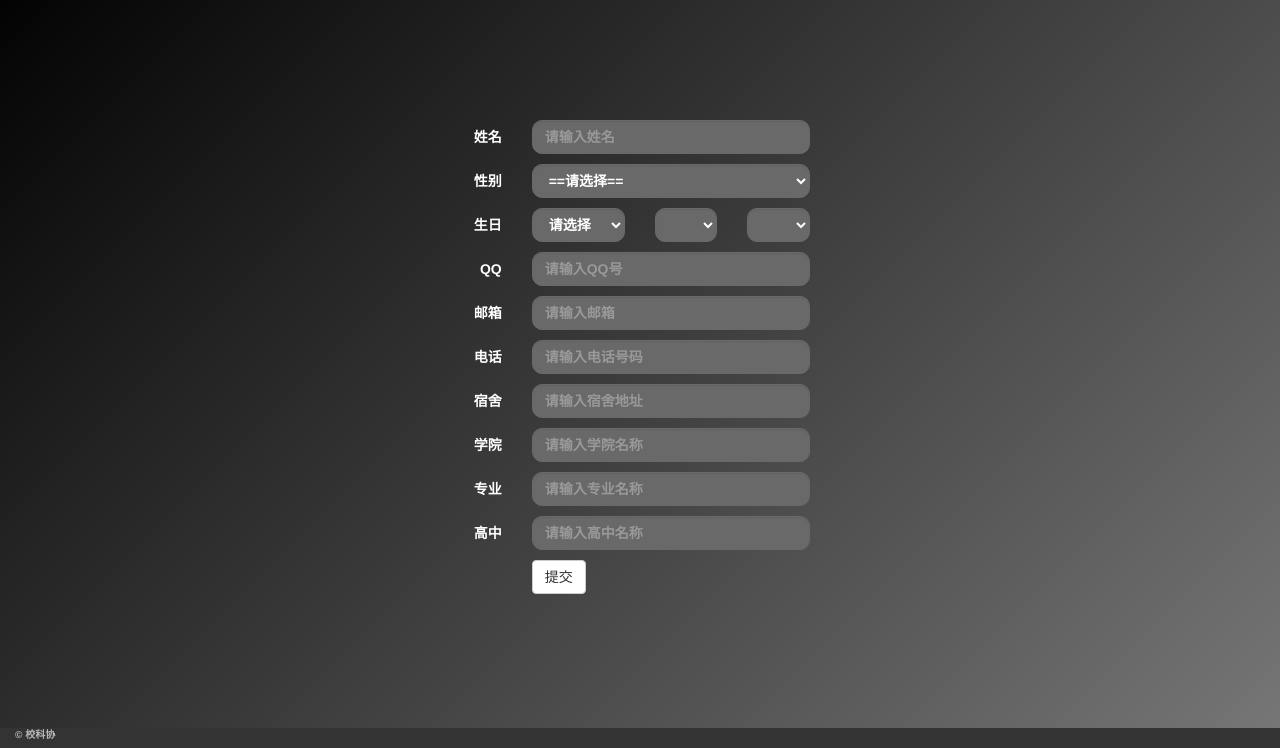
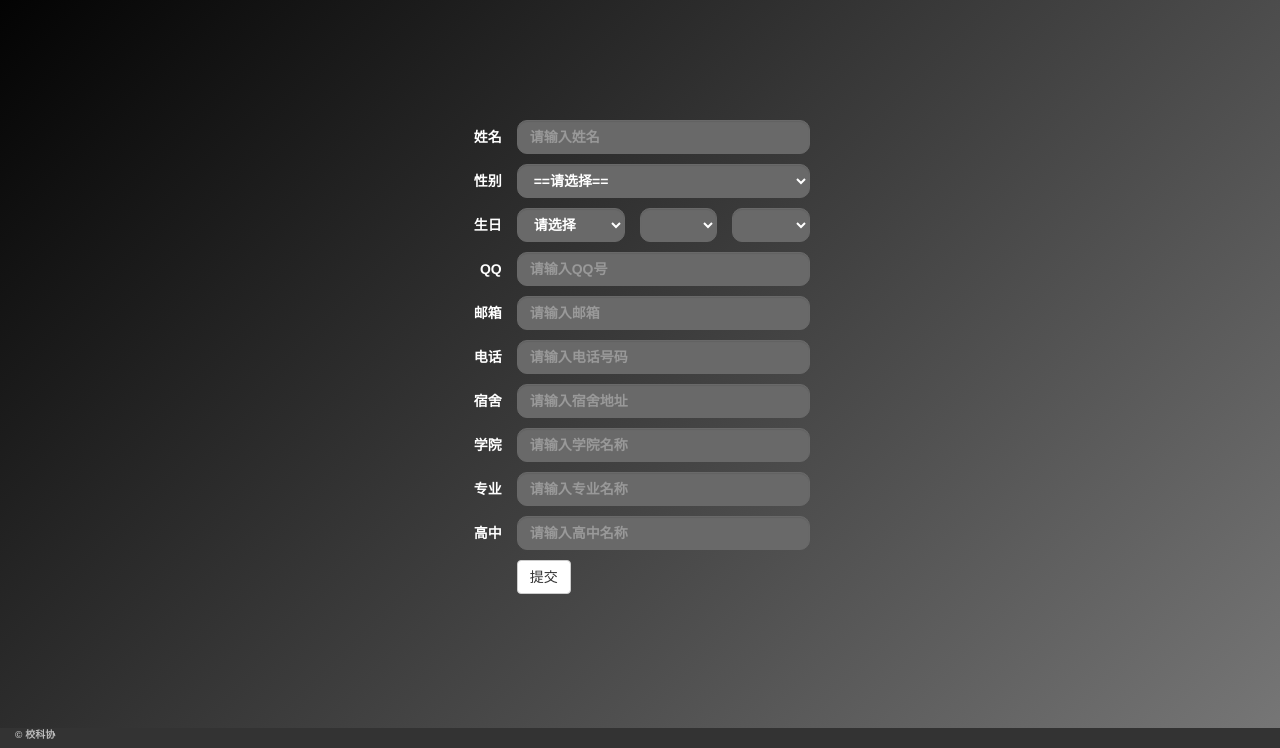
Before and after one commit to Njupt-Sast-Network/Recruit, a PHP site: the page made by recruit/Home/View/Index/changeInfo.html in a window 1280 px wide. Shown: the part 52-800 px from the top of the page. Run offline with PHP 8.4, Linux system fonts and the light colour scheme; the template is opened without the code that fills it, so the values that code supplies are empty.

Commit message:
调节col-sm的padding-left

```diff
--- a/public/css/style.css
+++ b/public/css/style.css
@@ -148,7 +148,9 @@ span a:hover{
     float: right;
     margin-right: 50px;
 }
-
+.col-sm-3,.col-sm-4,.col-sm-10 {
+    padding-left: 0;
+}
 
 @media (min-width:600px){.tablecontain{width: 500px;}}
 @media (min-width:992px){.tablecontain{width: 800px;}}
```
